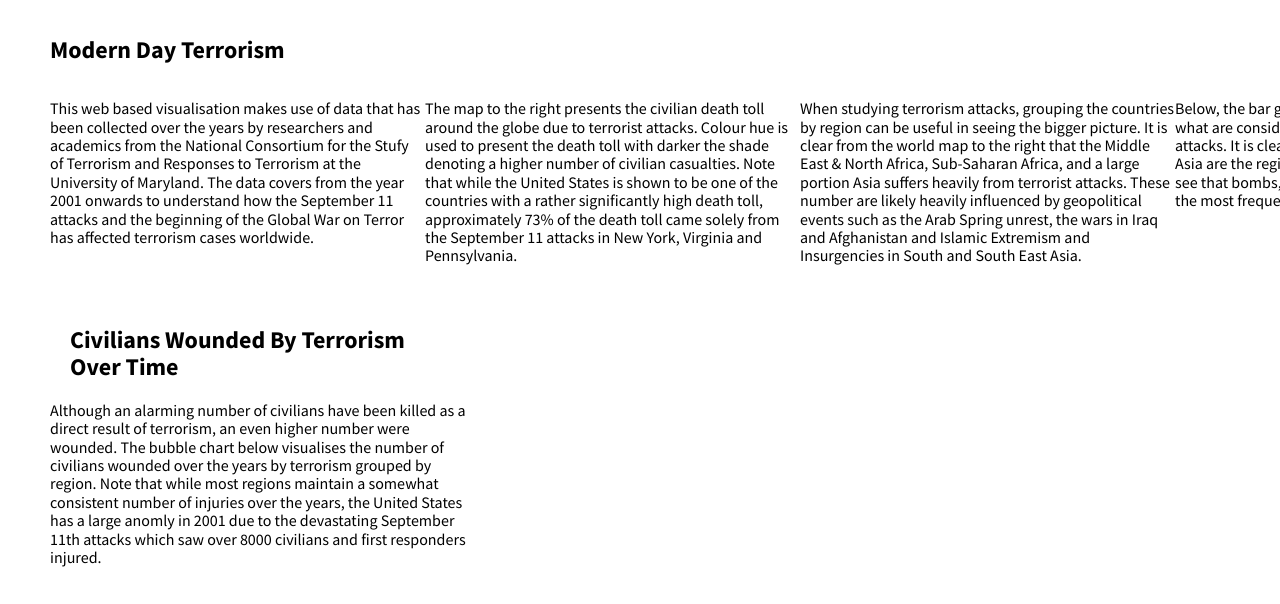
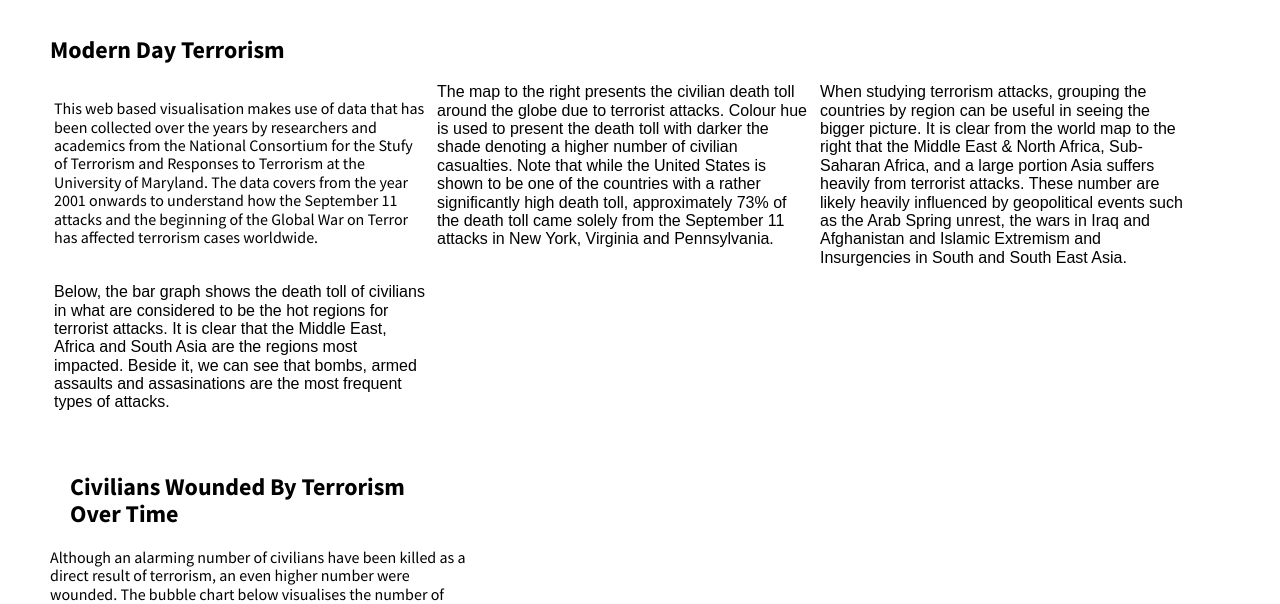
Before and after one commit to plyanan/FIT3179, a plain HTML site: page Assignment2index.html in a window 1280 px wide. Shown: the part 168-772 px from the top of the page. Drawn offline with nearby package versions, Linux system fonts and the light colour scheme; a script that the page names is missing.

Commit message:
Update Assignment2index.html

```diff
--- a/Assignment2index.html
+++ b/Assignment2index.html
@@ -87,16 +87,16 @@ h3 { font-size: 19px;
       <div class="pure-u-1-1">
         <h2>Modern Day Terrorism</h2>
       </div>
-      <div class="pure-u-1-4">
+      <div class="pure-u-1-4" style="padding: 0 4px">
             <p>This web based visualisation makes use of data that has been collected over the years by researchers and academics from the National Consortium for the Stufy of Terrorism and Responses to Terrorism at the University of Maryland. The data covers from the year 2001 onwards to understand how the September 11 attacks and the beginning of the Global War on Terror has affected terrorism cases worldwide. </p>
       </div>
-      <div class="pure-u-1-4">
+      <div class="pure-u-1-4" style="padding: 0 4px"
             <p>The map to the right presents the civilian death toll around the globe due to terrorist attacks. Colour hue is used to present the death toll with darker the shade denoting a higher number of civilian casualties. Note that while the United States is shown to be one of the countries with a rather significantly high death toll, approximately 73% of the death toll came solely from the September 11 attacks in New York, Virginia and Pennsylvania.  </p>
       </div>
-      <div class="pure-u-1-4">
+      <div class="pure-u-1-4" style="padding: 0 4px"
             <p>When studying terrorism attacks, grouping the countries by region can be useful in seeing the bigger picture. It is clear from the world map to the right that the Middle East & North Africa, Sub-Saharan Africa, and a large portion Asia suffers heavily from terrorist attacks. These number are likely heavily influenced by geopolitical events such as the Arab Spring unrest, the wars in Iraq and Afghanistan and Islamic Extremism and Insurgencies in South and South East Asia.</p>
       </div>
-      <div class="pure-u-1-4">
+      <div class="pure-u-1-4" style="padding: 0 4px"
             <p>Below, the bar graph shows the death toll of civilians in what are considered to be the hot regions for terrorist attacks. It is clear that the Middle East, Africa and South Asia are the regions most impacted. Beside it, we can see that bombs, armed assaults and assasinations are the most frequent types of attacks.</p>
       </div>
     </div>
```
